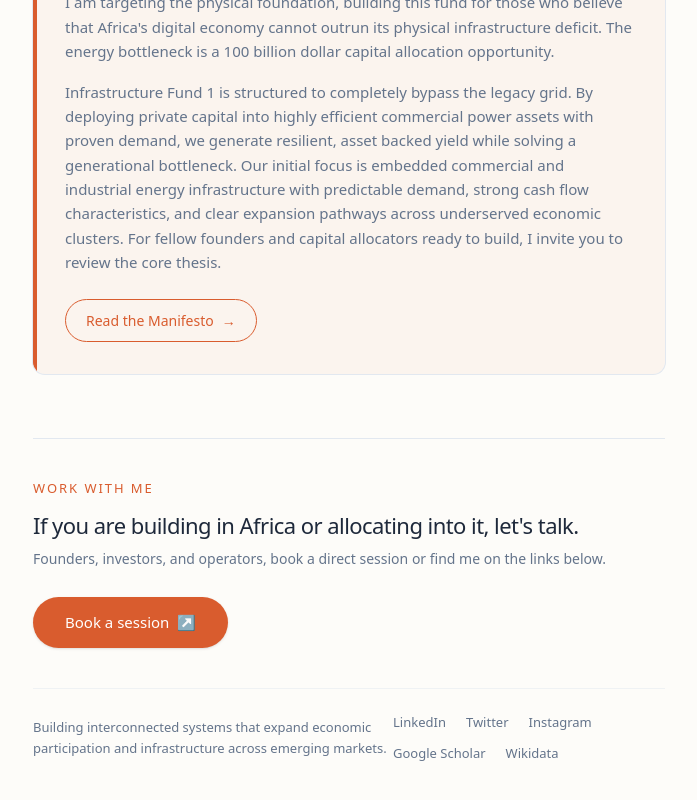
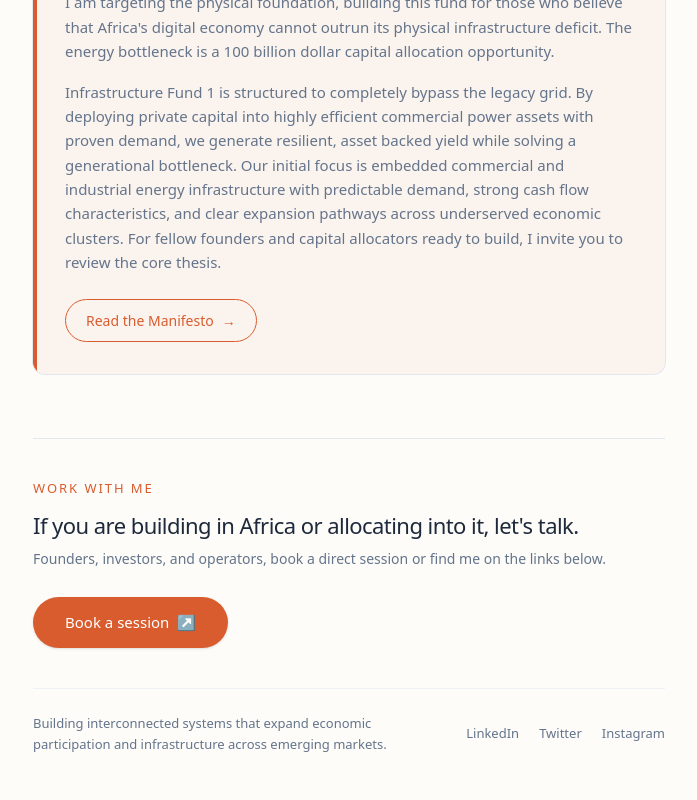
Before and after one commit to Threadigit/adetuyi.com, a Next.js app: page / in a window 1280 px wide. Shown: the part 3179-3979 px from the top of the page, without its empty margins (291-988 px from the left). Built offline with nearby package versions, Linux system fonts and the light colour scheme.

Commit message:
Update page.tsx

```diff
--- a/src/app/page.tsx
+++ b/src/app/page.tsx
@@ -434,8 +434,7 @@ export default function Home() {
             <a href="https://www.linkedin.com/in/adetuyitolu/" target="_blank" rel="noopener noreferrer" className="link-hover hover:text-foreground transition-colors">LinkedIn</a>
             <a href="https://twitter.com/adetuyitolu" target="_blank" rel="noopener noreferrer" className="link-hover hover:text-foreground transition-colors">Twitter</a>
             <a href="https://instagram.com/adetuyitolu" target="_blank" rel="noopener noreferrer" className="link-hover hover:text-foreground transition-colors">Instagram</a>
-            <a href="https://scholar.google.com/citations?hl=en&user=IjIW4v0AAAAJ" target="_blank" rel="noopener noreferrer" className="link-hover hover:text-foreground transition-colors">Google Scholar</a>
-            <a href="YOUR_WIKIDATA_URL_HERE" target="_blank" rel="noopener noreferrer" className="link-hover hover:text-foreground transition-colors">Wikidata</a>
+            <a href="https://scholar.google.com/citations?hl=en&user=IjIW4v0AAAAJ" rel="me" className="sr-only">Google Scholar</a>
           </div>
         </div>
       </footer>
```
